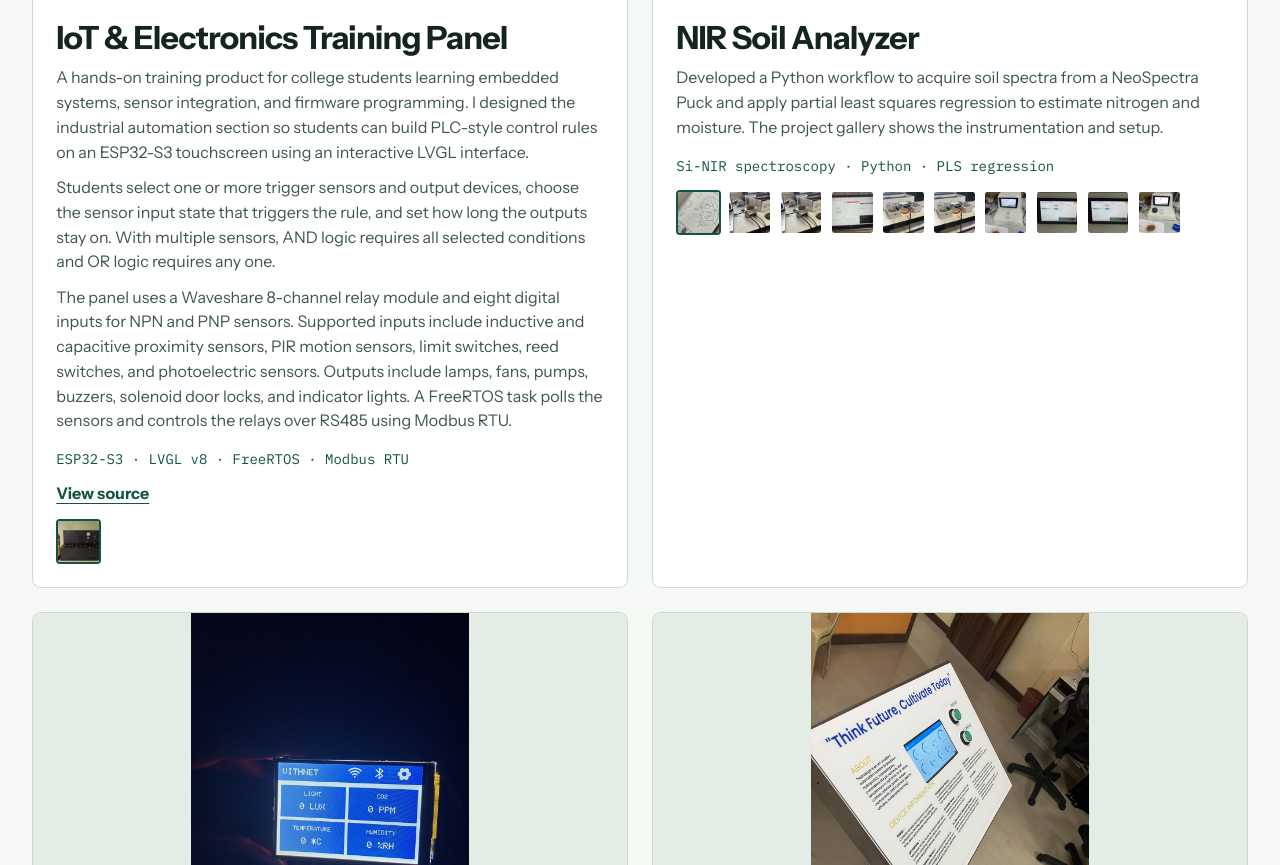
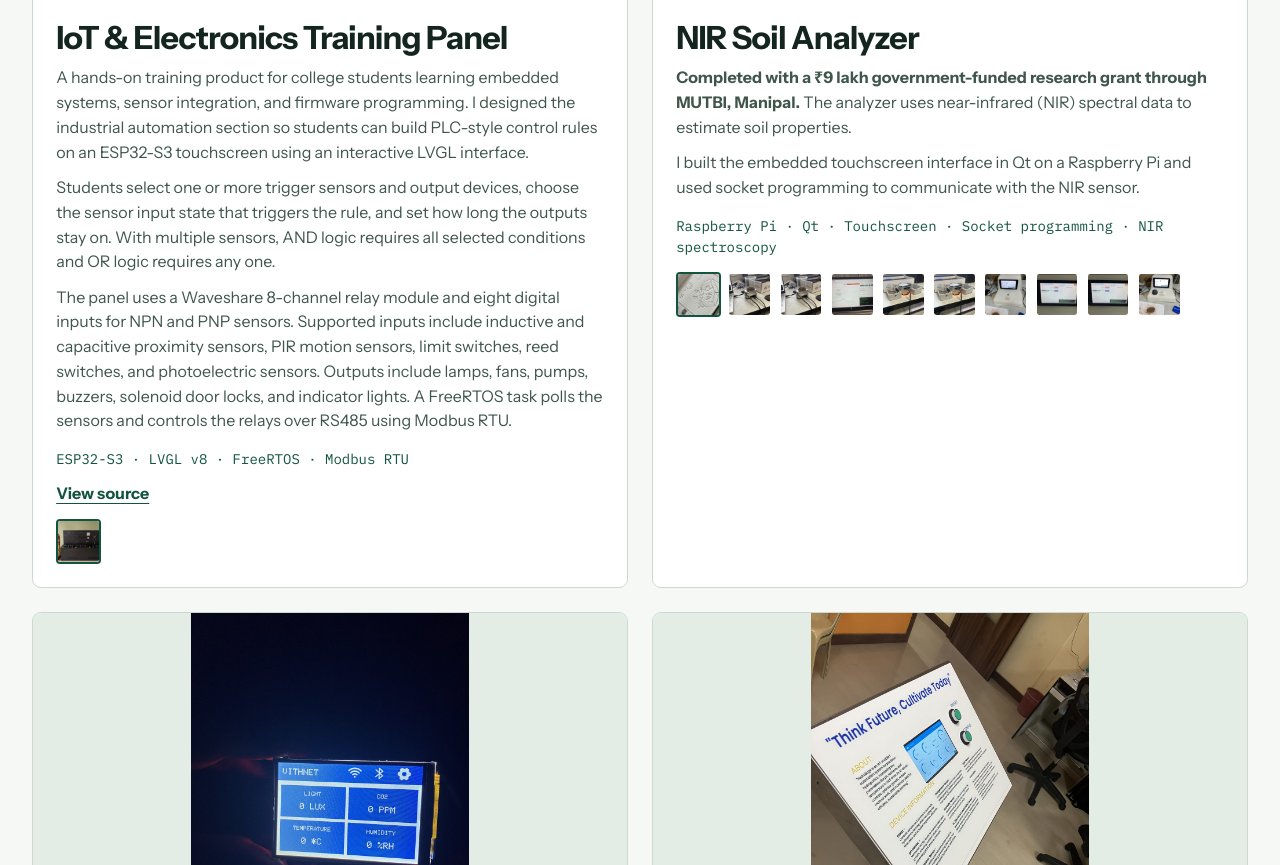
Before and after one commit to Deepakr011/portfolio, a plain HTML site: page index.html in a window 1280 px wide. Shown: the part 1066-1931 px from the top of the page. Drawn offline with Linux system fonts and the light colour scheme.

Commit message:
Document NIR soil analyzer grant and embedded implementation

```diff
--- a/index.html
+++ b/index.html
@@ -76,8 +76,9 @@
                     <div class="project-info">
 
                         <h3 class="project-title">NIR Soil Analyzer</h3>
-                        <p class="project-desc">Developed a Python workflow to acquire soil spectra from a NeoSpectra Puck and apply partial least squares regression to estimate nitrogen and moisture. The project gallery shows the instrumentation and setup.</p>
-                        <p class="stack">Si-NIR spectroscopy · Python · PLS regression</p>
+                        <p class="project-desc"><strong>Completed with a ₹9 lakh government-funded research grant through MUTBI, Manipal.</strong> The analyzer uses near-infrared (NIR) spectral data to estimate soil properties.</p>
+                        <p class="project-desc">I built the embedded touchscreen interface in Qt on a Raspberry Pi and used socket programming to communicate with the NIR sensor.</p>
+                        <p class="stack">Raspberry Pi · Qt · Touchscreen · Socket programming · NIR spectroscopy</p>
                         <div class="project-gallery-thumbs" data-project="nir-soil">
                             <img src="images/products/nir-soil/IMG_2345.jpg" alt="" class="thumb active" data-index="0" onerror="this.style.display='none'">
                             <img src="images/products/nir-soil/IMG_2354.jpg" alt="" class="thumb" data-index="1" onerror="this.style.display='none'">
```
